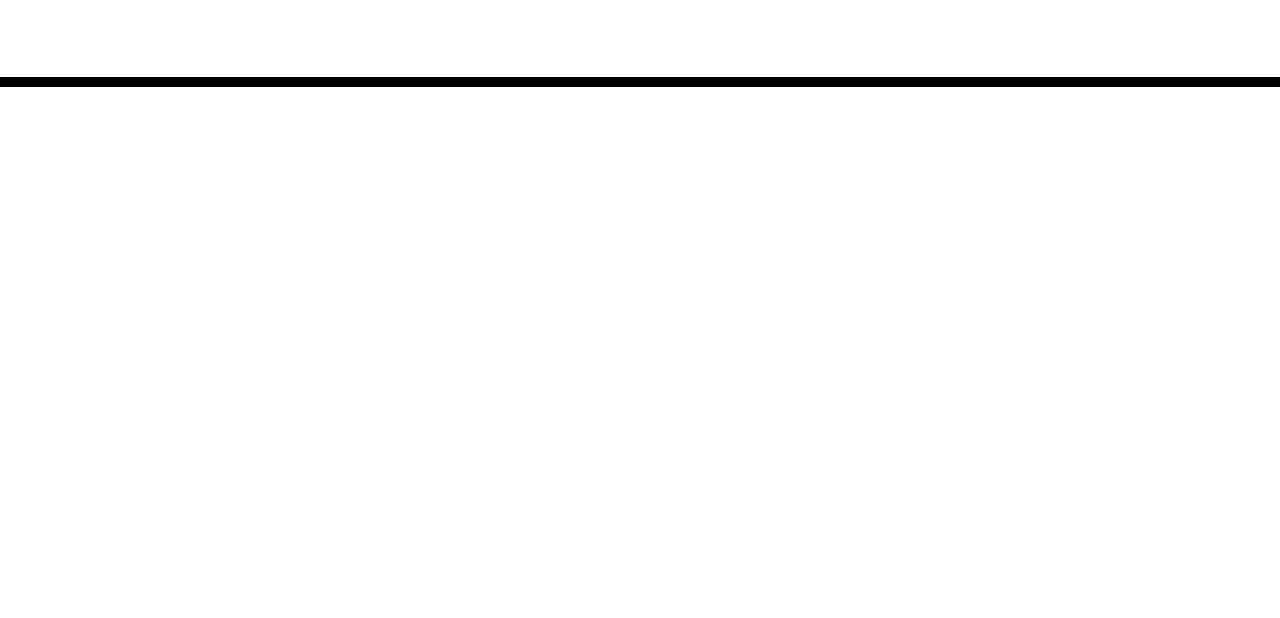
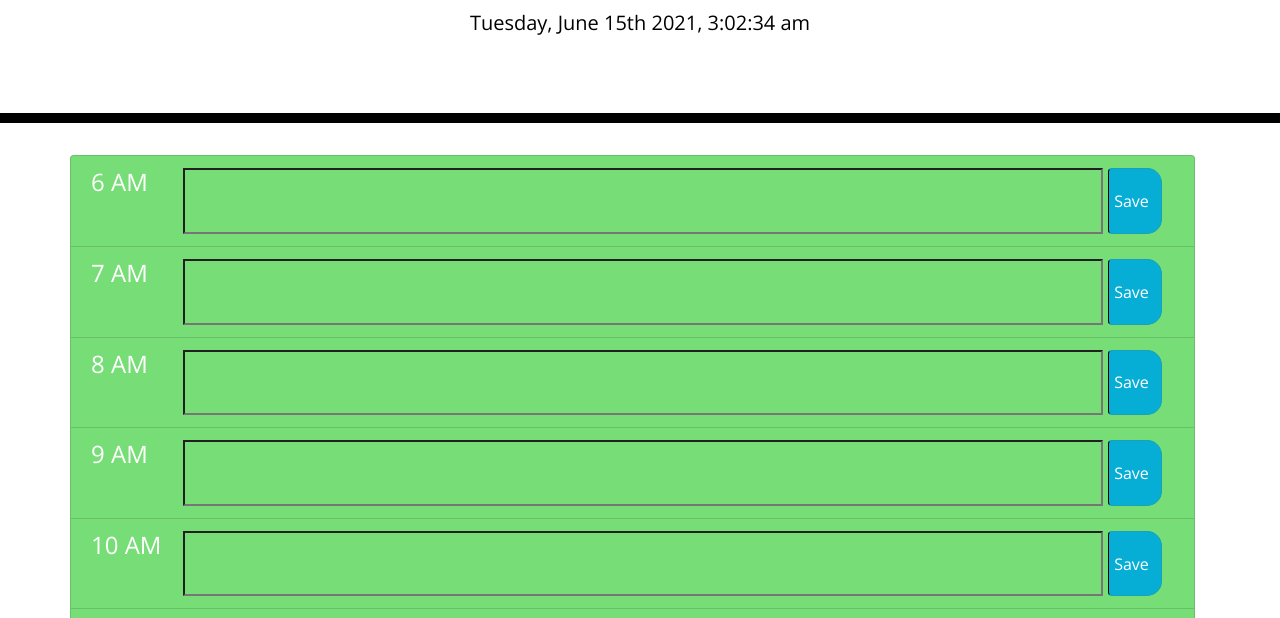
Before and after one commit to s-cabrera/Work_day_scheduler, a plain HTML site: page index.html in a window 1280 px wide. Shown: the part 181-799 px from the top of the page. Drawn offline with nearby package versions, Linux system fonts and the light colour scheme.

Commit message:
Color coding works. Local storage part is in progress

```diff
--- a/index.html
+++ b/index.html
@@ -28,11 +28,12 @@
       <p class="lead">A simple calendar app for scheduling your work day</p>
       <p id="currentDay" class="lead"></p>
     </header>
-    <div class="container">
+    <ul id="container" class="container list-group">
       <!-- Timeblocks go here -->
-    </div>
+    </ul>
 
     <script src="https://cdnjs.cloudflare.com/ajax/libs/jquery/3.2.1/jquery.min.js"></script>
     <script src="https://cdnjs.cloudflare.com/ajax/libs/moment.js/2.24.0/moment.min.js"></script>
+    <script src="./script.js"></script>
   </body>
 </html>
--- /dev/null
+++ b/script.js
@@ -0,0 +1,117 @@
+/*
+GIVEN I am using a daily planner to create a schedule
+WHEN I open the planner
+THEN the current day is displayed at the top of the calendar
+WHEN I scroll down
+THEN I am presented with timeblocks for standard business hours
+WHEN I view the timeblocks for that day
+THEN each timeblock is color coded to indicate whether it is in the past, present, or future
+WHEN I click into a timeblock
+THEN I can enter an event
+WHEN I click the save button for that timeblock
+THEN the text for that event is saved in local storage
+WHEN I refresh the page
+THEN the saved events persist
+*/
+
+
+// ----------- Variables -----------------//
+var timeblockEl = $('#container');
+
+var headers = ["6 AM", "7 AM", "8 AM", "9 AM", "10 AM", "11 AM",
+    "12 PM", "1 PM", "2 PM", "3 PM", "4 PM", "5 PM",
+    "6 PM", "7 PM", "8 PM", "9 PM", "10 PM", "11 PM"
+];
+
+var text = ["", "", "", "", "", "",
+"", "", "", "", "", "",
+"", "", "", "", "", ""
+];
+
+renderTimeblock();
+
+//Display and update the current date and time
+var updateTime = function() {
+    $('#currentDay').text(moment().format("dddd, MMMM Do YYYY, h:mm:ss a"));
+}
+setInterval(updateTime, 1000);
+
+/*
+      <li class="list-group-item d-inline-flex">
+        <h4>8 AM</h4>
+        <p>Cras justo odio</p>
+        <input class="btn btn-info" type="submit" value="Save">
+      </li>
+*/
+
+function renderTimeblock(){
+    //console.log("Rendered Timeblock \r\n Times: ");
+    headers.forEach(element => {
+        //Make new elements for the page
+        var li = $('<li>');
+        var h4 = $('<h4>');
+        var event = $(`<input type="text" class="form-control" >`);
+        var submit = $('<input type="submit" value="Save">');
+
+        //Style them
+        li.attr('class', `list-group-item d-inline-flex ${colorCoded(element)}`);
+        event.attr('class', `events ${colorCoded(element)}`);
+        submit.attr('class', 'btn btn-info saveBtn');
+
+        //Add text to the headers
+        h4.text(element);
+        //event.placeholder = element;
+
+
+        li.append(h4);
+        li.append(event);
+        li.append(submit);
+        timeblockEl.append(li);
+
+    });
+
+    buttons = $('.saveBtn');
+}
+
+buttons.click(function(){
+    console.log($(this).prev().val());
+    text[$(this).parent().index()] = $(this).prev().val();
+    console.log(`In text array: ${text[$(this).parent().index()]}`);
+
+});
+
+function colorCoded(timeblockTime){
+    //Current time
+    var current = moment().format("h");
+    var currentAMPM = moment().format("A");
+    var inputNum = parseInt(timeblockTime);
+    var inputAMPM = timeblockTime.slice(-2);
+    // var inputNumPlusOne = inputNum + 1;
+    // if(inputNumPlusOne > 12){
+    //     inputNumPlusOne = 1;
+    //     if(inputAMPM == "AM"){inputAMPM = "PM";}
+    //     else if(inputAMPM == "PM"){inputAMPM = "AM";}
+    // }
+
+    // console.log(`Current time: ${current} ${currentAMPM}`);
+    // console.log(`Timeblock Time: ${timeblockTime}`);
+    // console.log(`Input: ${inputNum} ${inputAMPM}`);
+
+    //12PM is the exception to rules
+
+    if((inputNum == current) && (inputAMPM == currentAMPM)){
+        //Present
+        return 'present';
+    }
+    else if(((inputNum < current) && (inputAMPM == currentAMPM )) || (inputAMPM == "AM" && currentAMPM == "PM")){
+        //Past
+        return 'past';
+    }
+    else if((inputNum > current) && (inputAMPM == currentAMPM)){
+        if((inputNum == 12) && (currentAMPM == "PM")){
+            return "past";
+        }
+        //Future
+        return 'future';
+    }
+}
--- a/style.css
+++ b/style.css
@@ -61,6 +61,7 @@ textarea {
   border-left: 1px solid black;
   border-top-right-radius: 15px;
   border-bottom-right-radius: 15px;
+  padding-left: 5px;
   background-color: #06aed5;
   color: white;
 }
@@ -69,3 +70,21 @@ textarea {
   font-size: 20px;
   transition: all 0.3s ease-in-out;
 }
+
+ul{
+  flex-wrap: wrap;
+}
+
+li{
+  padding-right: 0px;
+}
+
+li h4{
+  flex: 0 0 8%;
+}
+
+.events{
+  margin-left: 5px;
+  margin-right: 5px;
+  flex: 0 0 85%;
+}
```
